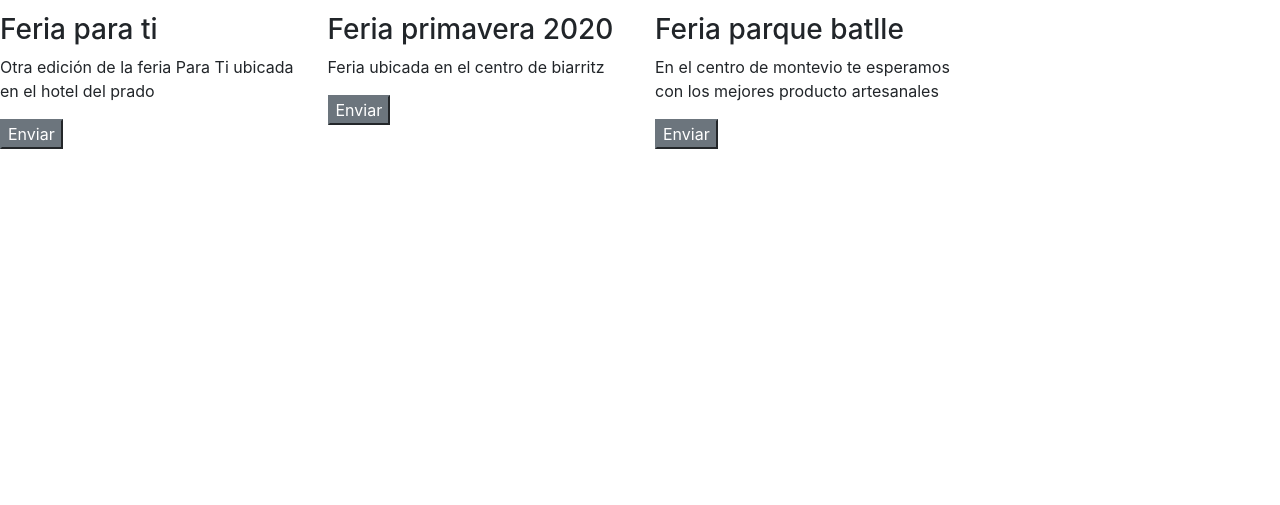
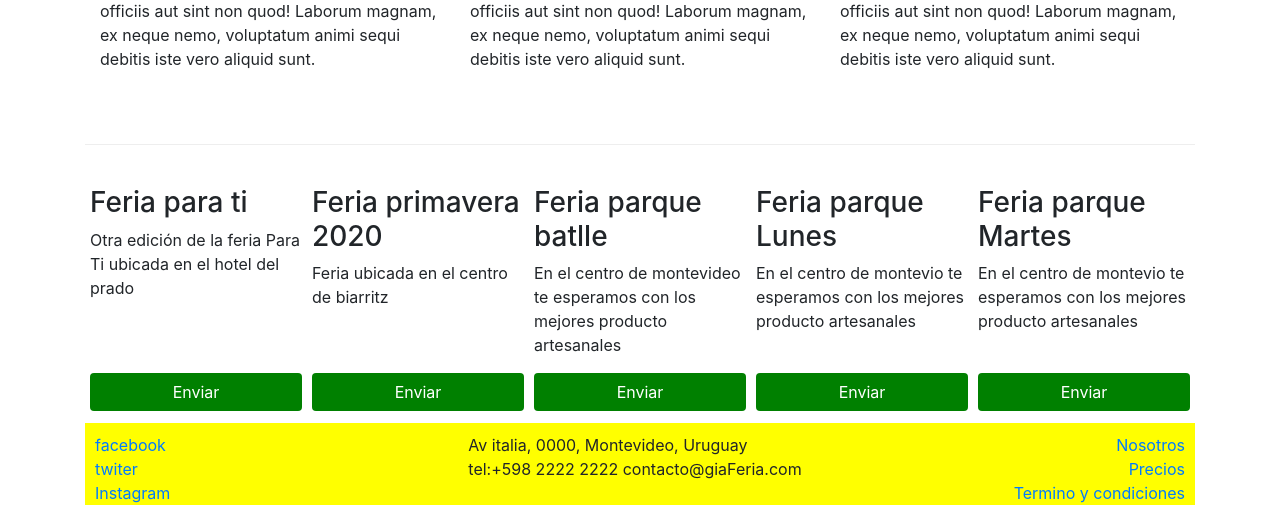
Before and after one commit to AdrianInsomnio/html-Ejercicio, a website: page index.html in a window 1280 px wide. Shown: the part 371-876 px from the top of the page. Before the commit the page ends 800 px from the top, so only its background shows below. Drawn offline with nearby package versions, Linux system fonts and the light colour scheme.

Commit message:
clase card-feria y flex column

```diff
--- /dev/null
+++ b/css/main.css
@@ -0,0 +1,33 @@
+.row-content{
+    margin: 0px auto;
+    padding: 50px 0px 50px 0px;
+    border-bottom:  1px ridge;
+    min-height: 300px;
+}
+
+.jumbotron{
+    background-color: yellow;
+    color: black;
+}
+
+.btn{
+    background-color: green;
+    color: white;
+}
+.btn-feria{
+    width: 100%;
+    left: 0;
+    bottom: 0;
+}
+footer{
+    padding: 10px 10px 0 10px;
+    background-color: yellow;
+    margin-bottom: 0px;
+    margin-top: 10px;
+}
+
+.card-feria{
+    flex: 1 150px;
+    padding:  2px 5px 2px 5px;
+    margin-top: 15px;
+}
--- a/index.html
+++ b/index.html
@@ -8,15 +8,15 @@
 
     <!-- Bootstrap CSS -->
     <link rel="stylesheet" href="node_modules/bootstrap/dist/css/bootstrap.min.css" integrity="sha384-9aIt2nRpC12Uk9gS9baDl411NQApFmC26EwAOH8WgZl5MYYxFfc+NcPb1dKGj7Sk" crossorigin="anonymous">
-
+	<link rel="stylesheet" href="/css/main.css">
     <title>Titulo!</title>
   </head>
   <body>
     <div class="jumbotron ">
       <h1>Hoteles</h1>
     </div>
-    <div class="conatiner">
-      <div  class="row row-col-8 row-ls-12 ">
+    <div class="container">
+      <div  class="row row-content  ">
           <div class="col-sm">
             <div>
               <h1>Novedades</h1>
@@ -42,24 +42,76 @@
             </p>
           </div>
 	  </div>
-    <div class="row">
-    <div class="col-sm-3">
+	  <br>
+    <div class="d-flex flex-wrap">
+		<div class="card-feria d-flex flex-column justify-content-between">
+			<div>
 				<h3>Feria para ti</h3>
 				<p>Otra edición de la feria Para Ti ubicada en el hotel del prado </p>
-    <button class="btn-secondary">Enviar</button>
 			</div>
-    <div class="col-sm-3">
+			<div>
+				<button class="btn btn-feria">Enviar</button>
+			</div>
+		</div>
+		<div class="card-feria d-flex flex-column justify-content-between">
+			<div>
 				<h3>Feria primavera 2020</h3>
 				<p>Feria ubicada en el centro de biarritz</p>
-    <button class="btn-secondary">Enviar</button>
 			</div>
-    <div class="col-sm-3">
-    <h3>Feria parque batlle</h3>
-    <p>En el centro de montevio te esperamos con los mejores producto artesanales</p>
-    <button class="btn-secondary">Enviar</button>
+			<div>
+			<button class="btn btn-feria">Enviar</button>
 		</div>
 
 		</div>
+		<div class="card-feria d-flex flex-column justify-content-between">
+			<div>
+			<h3>Feria parque batlle</h3>
+			<p>En el centro de montevideo te esperamos con los mejores producto artesanales</p>
+		</div>
+		<div>
+			<button class="btn btn-feria">Enviar</button>
+		</div>
+		</div>
+		<div class="card-feria d-flex flex-column justify-content-between">
+			<div>
+			<h3>Feria parque Lunes</h3>
+			<p>En el centro de montevio te esperamos con los mejores producto artesanales</p>
+		</div>
+		<div>
+			<button class="btn btn-feria">Enviar</button>
+		</div>
+		</div>
+		<div class="card-feria d-flex flex-column justify-content-between">
+			<div>
+			<h3>Feria parque Martes</h3>
+			<p>En el centro de montevio te esperamos con los mejores producto artesanales</p>
+		</div>
+		<div>
+			<button class="btn btn-feria">Enviar</button>
+		</div>
+		</div>
+	</div>
+
+	<footer>
+		<div class="row">
+		<div class="col-sm-4  d-flex flex-column" >
+		<a href="htto://www.facebook.com">facebook</a>
+		<a href="htto://www.twitter.com">twiter</a>
+		<a href="htto://www.instagram.com">Instagram</a>
+		</div>
+		<div class="col-sm-4">
+			<address>
+				Av italia, 0000, Montevideo, Uruguay tel:+598 2222 2222
+				contacto@giaFeria.com
+			</address>
+		</div>
+		<div class="col-sm-4 d-flex flex-column align-items-end">
+			<a href="#">Nosotros</a>
+			<a href="#">Precios</a>
+			<a href="#">Termino y condiciones</a>
+		</div>
+	</div>
+	</footer>
 
     <!-- Optional JavaScript -->
     <!-- jQuery first, then Popper.js, then Bootstrap JS -->
```
Lines whose indentation alone changed are shown as unchanged.
